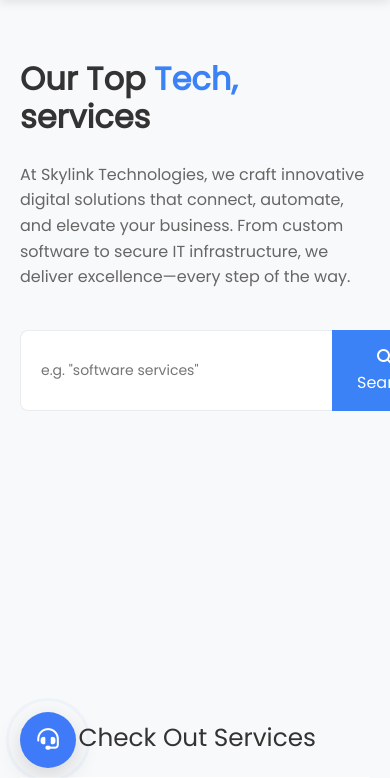
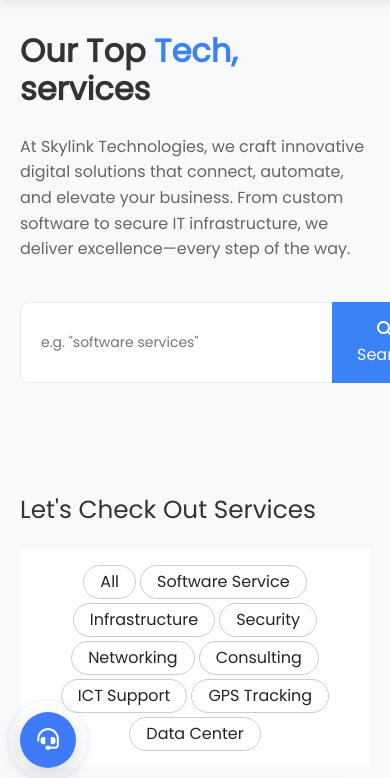
Before and after one commit to Bedru-Mekiyu/skylink, a Laravel app: page /services in a window 390 px wide. Shown: the part 56-834 px from the top of the page. Run offline with Laravel 12, Linux system fonts and the light colour scheme; data that the repository does not hold is empty; some libraries are stand-ins or nearby versions.

Commit message:
fix(services): size the showcase section by its content instead of 80vh
Removes the empty space that grew with the screen height and tightens the
padding on tablets and phones. Text, wording and sizes are unchanged.

```diff
--- a/resources/views/services/index.blade.php
+++ b/resources/views/services/index.blade.php
@@ -12,10 +12,17 @@
     /* Hero Section */
     .hero-section {
         background: #f8f9fa;
-        min-height: 80vh;
         position: relative;
         overflow: hidden;
-        padding: 60px 0;
+        /* Height comes from the content (was min-height: 80vh, which left
+           empty space that grew with the screen height). */
+        padding: 56px 0 48px;
+    }
+
+    @media (max-width: 991.98px) {
+        .hero-section {
+            padding: 32px 0 24px;
+        }
     }
 
     .hero-content {
```
